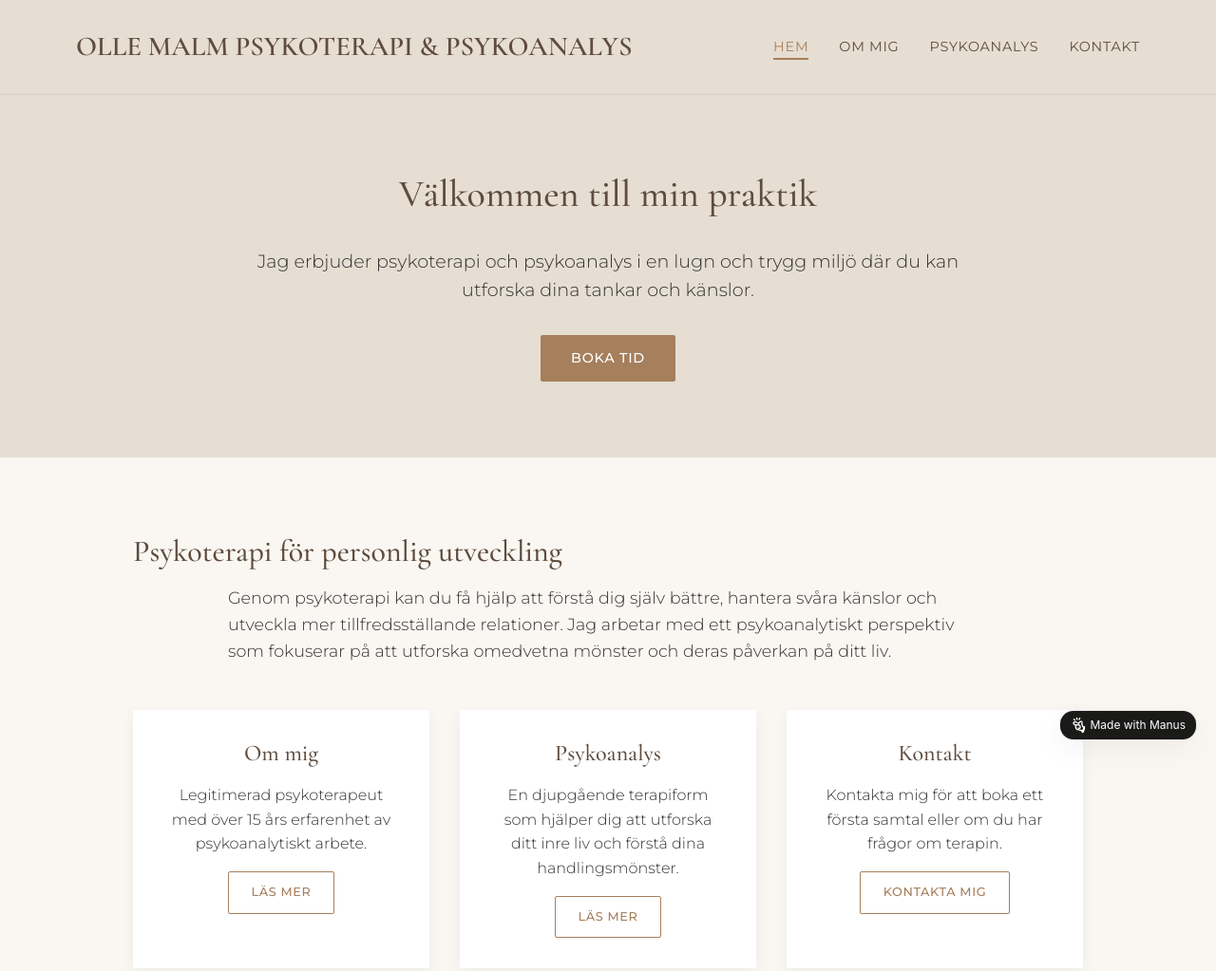
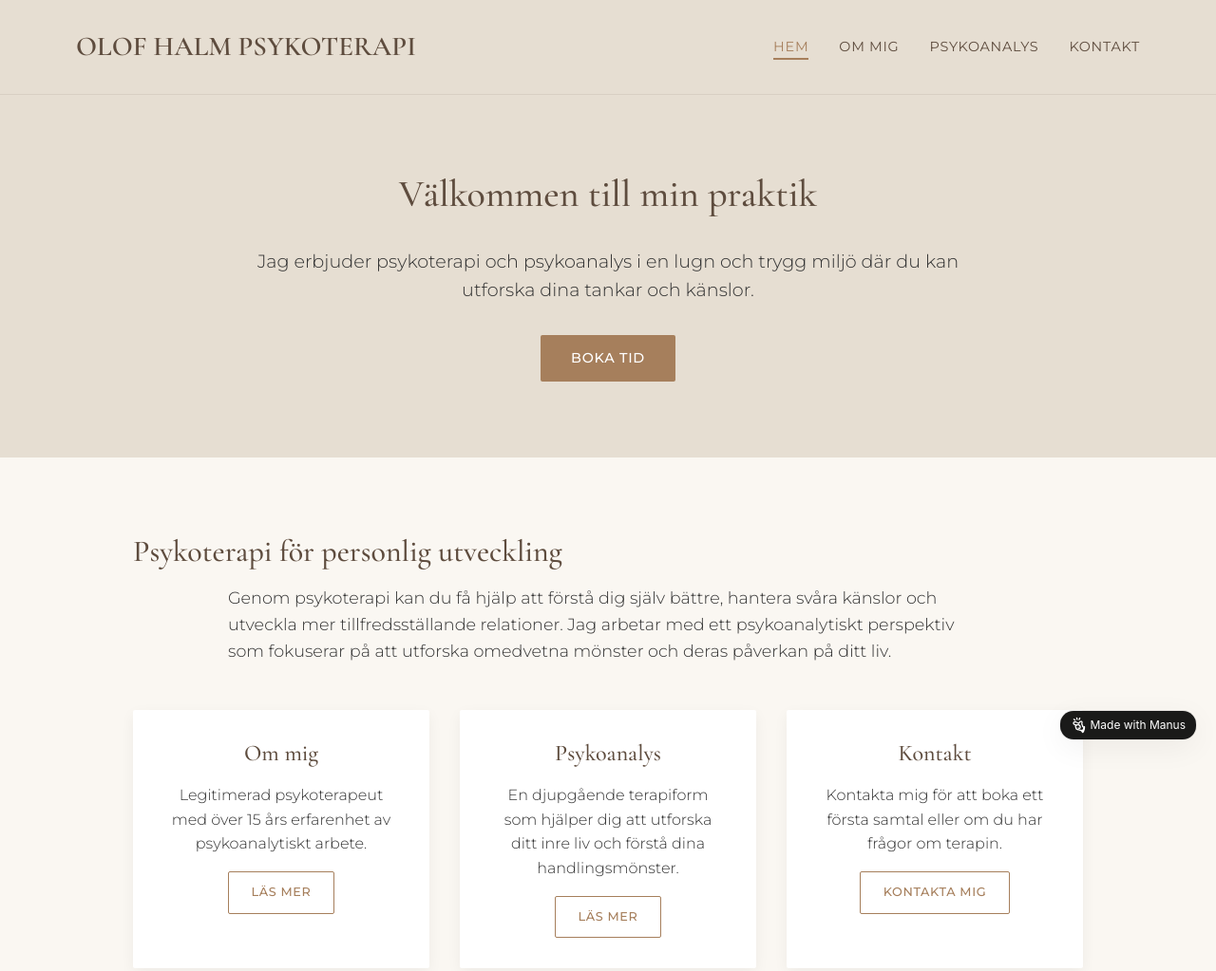
Before and after one commit to erikjarl/ollemalm, a plain HTML site: page index.html in a window 1280 px wide. Shown: the top 1023 px of the page at 95% size. Drawn offline with nearby package versions, Linux system fonts and the light colour scheme; a script that the page names is missing; a web font is replaced by a local one.

Commit message:
Update index.html

```diff
--- a/index.html
+++ b/index.html
@@ -17,7 +17,7 @@
 <body>
     <header>
         <div class="container">
-            <h1>OLLE MALM PSYKOTERAPI & PSYKOANALYS</h1>
+            <h1>OLOF HALM PSYKOTERAPI</h1>
             <nav>
                 <ul>
                     <li><a href="index.html" class="active">Hem</a></li>
```
